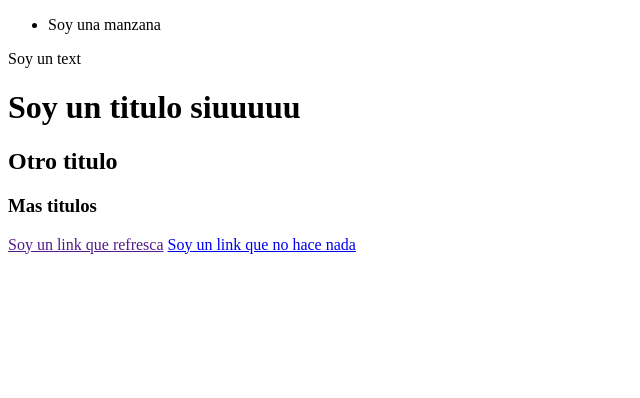
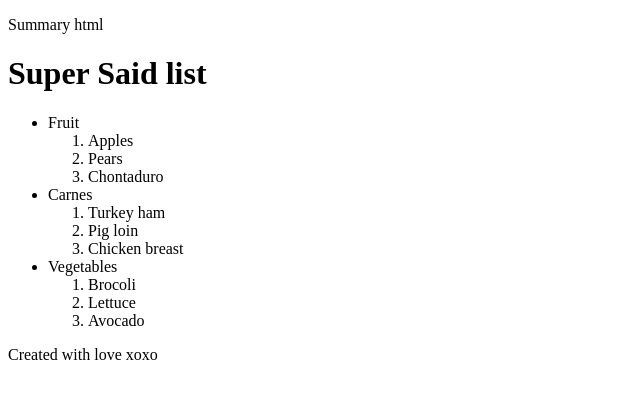
Before and after one commit to AljureS/DemoCSS_HTML, a plain HTML site: page index.html in a window 1280 px wide. Shown: the whole page, without its empty margins (0-640 px from the left). Drawn offline with Linux system fonts and the light colour scheme.

Commit message:
Platzi challenge

```diff
--- a/index.html
+++ b/index.html
@@ -11,33 +11,48 @@
 
 <body>
     <header>
-        <nav></nav>
+        <p>Summary html</p>
+        <h1>Super Said list</h1>
     </header>
 
     <main>
         <section>
-            <article>
+            <ul>
+                <li>
+                    Fruit
+                    <ol>
+                        <li>Apples</li>
+                        <li>Pears</li>
+                        <li>Chontaduro</li>
+                    </ol>
+                </li>
+                <li>
+                    Carnes
+                    <ol>
+                        <li>Turkey ham</li>
+                        <li>Pig loin</li>
+                        <li>Chicken breast</li>
+                    </ol>
+                </li>
+                <li>
+                    Vegetables
+                    <ol>
+                        <li>Brocoli</li>
+                        <li>Lettuce</li>
+                        <li>Avocado</li>
+                    </ol>
+                </li>
 
-            </article>
+            </ul>
         </section>
 
-        <ul>
-            <li>Soy una manzana</li>
-        </ul>
-        <ol></ol>
+
     </main>
 
     <footer>
         <div>
-
+            <p>Created with love xoxo</p>
         </div>
     </footer>
-
-    <p>Soy un text </p>
-    <h1>Soy un titulo siuuuuu </h1>
-    <h2>Otro titulo </h2>
-    <h3>Mas titulos</h3>
-    <a href="">Soy un link que refresca</a>
-    <a href="#">Soy un link que no hace nada </a>
 </body>
 </html>
```
